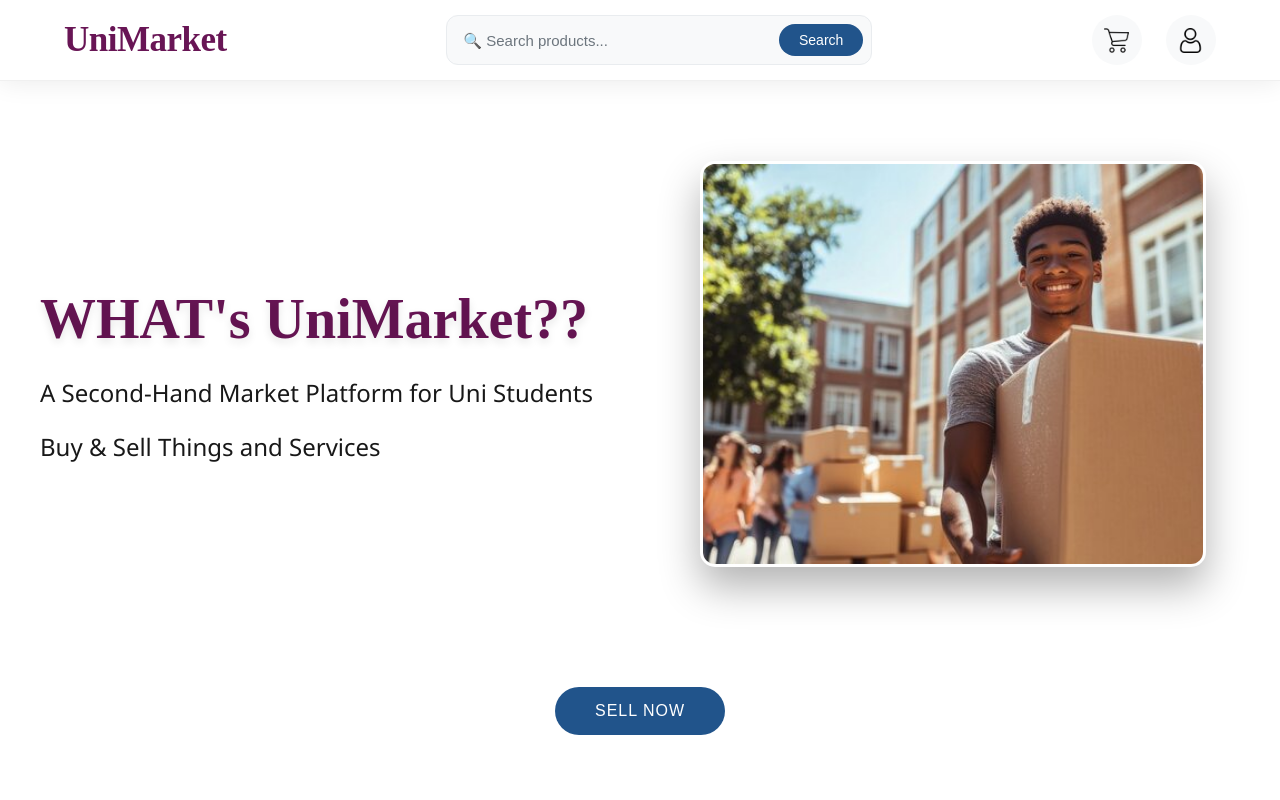
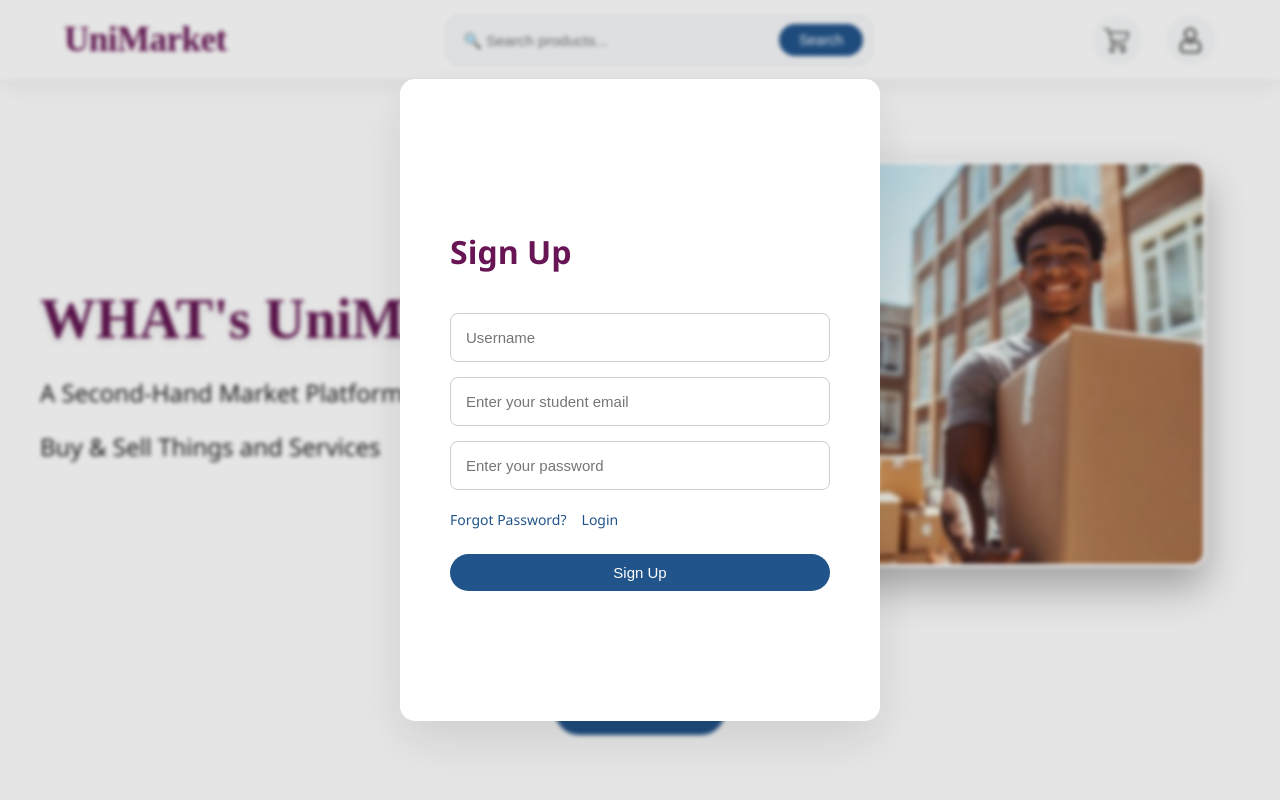
Before and after one commit to yuwaddylwin/UniMarket, a React (Create React App) app in the folder frontend/: page / in a window 1280 px wide. Both pictures are taken after a click on the element 1190 px from the left and 40 px from the top of the page. Shown: the top 800 px of the page. Built offline with nearby package versions, Linux system fonts and the light colour scheme; no server answers.

Commit message:
Adding SignUp Page

```diff
--- a/frontend/src/App.js
+++ b/frontend/src/App.js
@@ -1,24 +1,14 @@
-//import React, { useEffect, useState } from "react";
 import { BrowserRouter as Router, Routes, Route } from "react-router-dom";
 import Home from './Components/Home/Home'
 import './App.css'
+
 
 export default function App() {
   return (
     <Router>
       <Routes>
         <Route path="/" element={<Home/>} />
-        <Route path="/login" element={<Login />} />
-        <Route path="/register" element={<SignUp />} />
       </Routes>
     </Router>
   );
 }
-
-function Login() {
-  return <h1>Login Page for student</h1>;
-}
-
-function SignUp() {
-  return <h1>Register Page for student</h1>;
-}
--- a/frontend/src/Components/Footer/footer.css
+++ b/frontend/src/Components/Footer/footer.css
@@ -1,5 +1,5 @@
 .footer {
-    background-color: #b2b2b2;
+    background-color: #d8d8d8;
     color: #fff;
     padding: 40px 20px 15px;
     font-family: "Poppins", sans-serif;
@@ -21,15 +21,14 @@
     min-width: 200px;
   }
 
-  .footer-section h3,
   .footer-section h4 {
     margin-bottom: 10px;
-    color: #21548b;
-    font-weight: 700;
+    color: #681555;
+    font-weight: 900;
   }
 
 
-  .footer-section ul {
+  /* .footer-section ul {
     list-style: none;
     padding: 0;
     margin: 0;
@@ -43,12 +42,12 @@
     color: #ffffff;
     text-decoration: none;
     transition: color 0.3s;
-    font-weight: 500;
+    font-weight: 800;
   }
 
   .footer-section ul li a:hover {
     color: #21548b;
-  }
+  } */
 
   /* Bottom section */
   .footer-bottom {
@@ -56,7 +55,7 @@
     text-align: center;
     padding-top: 10px;
     font-size: 0.9rem;
-    color: #e0e0e0;
+    color: #ffffff;
   }
 
   /* Responsive design */
--- a/frontend/src/Components/Footer/footer.jsx
+++ b/frontend/src/Components/Footer/footer.jsx
@@ -5,12 +5,12 @@ export default function Footer() {
   return (
     <footer className="footer">
       <div className="footer-container">
-        <div className="footer-section links">
+        {/* <div className="footer-section links">
           <h4>UniMarket</h4>
           <ul>
-            <li><a href="/faq">FAQ</a></li>
-          </ul>
-        </div>
+            <li><a href="/faq">Q&A</a></li>
+            </ul>
+        </div> */}
 
         <div className="footer-section contact">
           <h4>Contact Us</h4>
--- a/frontend/src/Components/ItemsList/ItemsList.css
+++ b/frontend/src/Components/ItemsList/ItemsList.css
@@ -3,6 +3,7 @@
     padding: 20px;
     max-width: 1200px;
     margin: 0 auto;
+    margin-bottom: 30px;
   }
 
   /* Title */
--- a/frontend/src/Components/Navbar/Navbar.jsx
+++ b/frontend/src/Components/Navbar/Navbar.jsx
@@ -1,5 +1,6 @@
 import React from 'react';
 import './Navbar.css';
+import Profile from '../Profile/profile';
 
 export default function Navbar(){
     return(
@@ -36,11 +37,3 @@ function Cart(){
         </div>
     )
 }
-
-function Profile(){
-    return (
-        <div className="profile-icon">
-            <img src="/Images/user.png" alt="User" />
-        </div>
-    )
-}
--- /dev/null
+++ b/frontend/src/Components/Profile/profile.css
@@ -0,0 +1,125 @@
+/* Full page center layout */
+.profile {
+    position: fixed;
+    top: 0;
+    left: 0;
+    width: 100%;
+    height: 100%;
+    display: flex;
+    align-items: center;
+    justify-content: center;
+    background: rgba(0, 0, 0, 0.1);
+    backdrop-filter: blur(2px);
+    -webkit-backdrop-filter: blur(2px);
+    z-index: 20;
+    animation: fadeIn 0.3s ease-in-out;
+  }
+
+  /* Login box */
+  .login-form {
+    background: #ffffff;
+    padding: 130px 50px;
+    border-radius: 15px;
+    box-shadow: 0 20px 50px rgba(0, 0, 0, 0.1);
+    width: 100%;
+    max-width: 380px;
+    display: flex;
+    flex-direction: column;
+    gap: 15px;
+  }
+
+  /* Title */
+  .login-form h1 {
+    color: #681555;
+    margin-bottom: 25px;
+    font-size: 32px;
+    font-weight: 600;
+  }
+
+  /* Input fields */
+  .login-form input {
+    padding: 15px 15px;
+    border: 1px solid #ccc;
+    border-radius: 8px;
+    font-size: 15px;
+    outline: none;
+    transition: border-color 0.3s;
+  }
+
+  .login-form input:focus {
+    border-color: #21548b;
+  }
+
+  /* Button group */
+  .buttons {
+    display: flex;
+    justify-content: space-between;
+    margin-top: 10px;
+  }
+  /* links */
+  .links {
+    display: flex;
+    gap: 15px;
+    margin-top: 5px;
+  }
+
+  .link {
+    color: #21548b;
+    font-size: 14px;
+    cursor: pointer;
+    transition: color 0.3s;
+  }
+
+  .link:hover {
+    color: #681555;
+    text-decoration: underline;
+  }
+
+
+  /* Buttons */
+  .login-form button {
+    flex: 1;
+    padding: 10px;
+    border: none;
+    border-radius: 30px;
+    font-size: 15px;
+    cursor: pointer;
+    transition: all 0.3s;
+  }
+
+  .login-form button[type="submit"] {
+    background-color: #21548b;
+    color: white;
+  }
+
+  .login-form button[type="submit"]:hover {
+    background-color: #681555;
+  }
+
+
+  @keyframes fadeIn {
+    from {
+      opacity: 0;
+    }
+    to {
+      opacity: 1;
+    }
+  }
+
+  @keyframes popUp {
+    from {
+      transform: scale(0.9);
+      opacity: 0;
+    }
+    to {
+      transform: scale(1);
+      opacity: 1;
+    }
+  }
+
+  /* Responsive */
+  @media (max-width: 480px) {
+    .login-form {
+      padding: 50px 50px;
+    }
+  }
--- /dev/null
+++ b/frontend/src/Components/Profile/profile.jsx
@@ -0,0 +1,37 @@
+import React from 'react';
+import { useState } from 'react';
+import './profile.css';
+
+function Profile() {
+    const [showsignup, setshowsignup] = useState(false);
+
+    const handleProfileClick = () => {
+        setshowsignup(!showsignup);
+    }
+  return (
+    <>
+        <div className="profile-icon" onClick={handleProfileClick}>
+                <img src="/Images/user.png" alt="User" />
+        </div>
+
+        {showsignup && (<div className="profile">
+                <form className="login-form">
+                <h1>Sign Up</h1>
+                    <input type="text" placeholder="Username"/>
+                    <input type="email" placeholder="Enter your student email" />
+                    <input type="password" placeholder="Enter your password" />
+                        <div className="links">
+                            <span className="link">Forgot Password?</span>
+                            <span className="link">Login</span>
+                        </div>
+                        <div className="buttons">
+                        <button type="submit">Sign Up</button>
+                        </div>
+                </form>
+        </div>
+    )}
+    </>
+  );
+}
+
+export default Profile;
```
Lines whose indentation alone changed are shown as unchanged.
